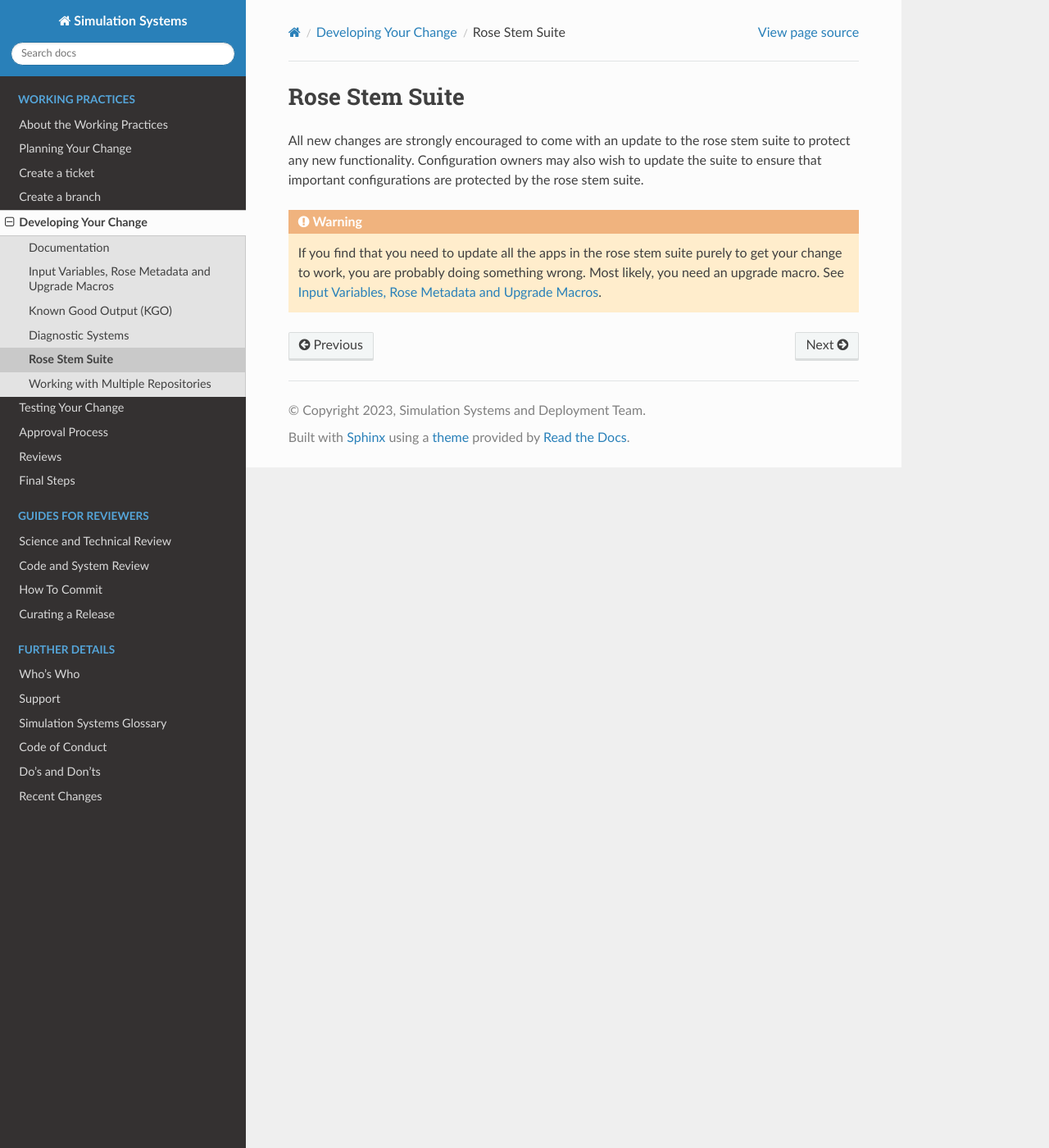
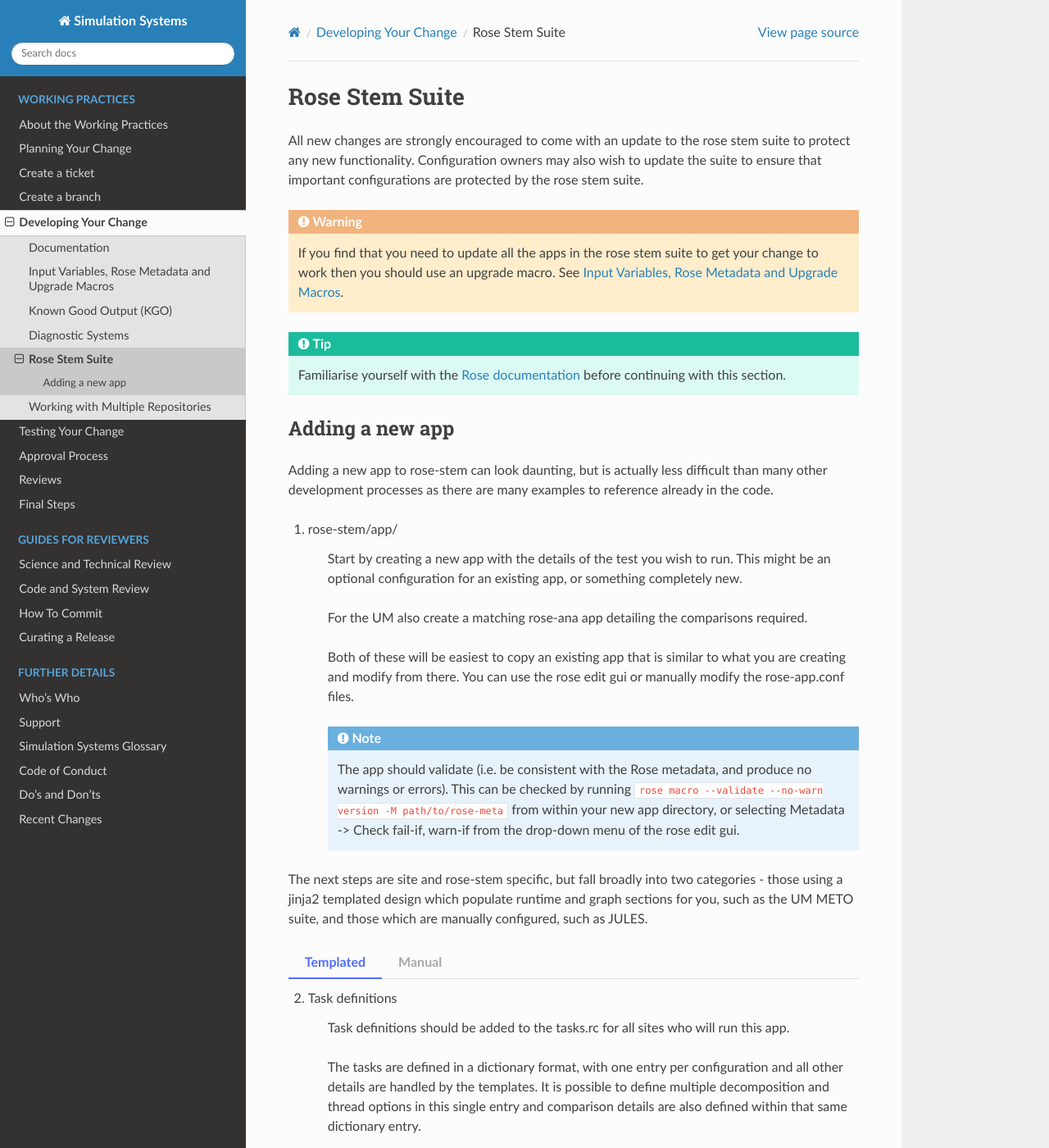
Before and after one commit to MetOffice/simulation-systems, a Sphinx documentation site: the page built from source/WorkingPractices/rose_stem.rst, in a window 1280 px wide and 1400 px high. Shown: the whole window at 82% size. Built offline with Sphinx 7.4.7 and the Read the Docs theme 2.0.0, drawn with Linux system fonts in a browser that asks for light colours; some of the changed text lies outside the part shown.

Commit message:
Rose stem (#85)
Updated working practices for rose-stem

```diff
--- a/source/WorkingPractices/TestSuites/jules.rst
+++ b/source/WorkingPractices/TestSuites/jules.rst
@@ -16,8 +16,9 @@ The output is checked for correctness both by comparing the output to a set of
 stored :ref:`KGO files <kgo>`.
 
 .. note::
-    Changes to code in src/atmosphere may require
-    :ref:`testing with LFRic<lfric_test>`.If you have access to LFRic, the
+    If there are JULES changes to shared science code or metadata then these
+    changes will need to be tested :ref:`with the UM<um_testing>` and
+    :ref:`with LFRic<lfric_test>`. If you have access to LFRic, the
     :ref:`traclog` will state whether LFRic testing is required based on the branch
     diff. If you do not have LFRic access, this testing will need to be completed by
     your Met Office contact.
--- a/source/WorkingPractices/multi_repository.rst
+++ b/source/WorkingPractices/multi_repository.rst
@@ -73,8 +73,8 @@ line.
         - this may be your branch from a linked ticket, or a clean trunk copy
           at either the last release or a suitable head of trunk revision.
 
-    2. Run rose stem, including groups that cover the repositories being tested
-       and a source code path to every branch involved.
+    2. Run rose stem, including a source code path to every branch involved. As a minimum
+       run ``developer`` group and all groups that cover the repositories being tested.
 
         .. code-block::
 
--- a/source/WorkingPractices/rose_stem.rst
+++ b/source/WorkingPractices/rose_stem.rst
@@ -6,9 +6,93 @@ rose stem suite to protect any new functionality. Configuration owners may also
 wish to update the suite to ensure that important configurations are protected
 by the rose stem suite.
 
-.. todo: this could be fleshed out with some details on how to acheive that?
-
 .. warning::
   If you find that you need to update all the apps in the rose stem suite
-  purely to get your change to work, you are probably doing something wrong.
-  Most likely, you need an upgrade macro. See :ref:`inputs`.
+  to get your change to work then you should use an upgrade macro. See :ref:`inputs`.
+
+.. tip::
+  Familiarise yourself with the `Rose documentation
+  <https://metomi.github.io/rose/2019.01.8/html/tutorial/rose/furthertopics/rose-stem.html>`_
+  before continuing with this section.
+
+Adding a new app
+----------------
+
+Adding a new app to rose-stem can look daunting, but is actually less difficult
+than many other development processes as there are many examples to reference
+already in the code.
+
+1. rose-stem/app/
+
+    Start by creating a new app with the details of the test you wish to run.
+    This might be an optional configuration for an existing app, or something
+    completely new.
+
+    For the UM also create a matching rose-ana app detailing the comparisons
+    required.
+
+    Both of these will be easiest to copy an existing app that is similar to what
+    you are creating and modify from there. You can use the rose edit gui or
+    manually modify the rose-app.conf files.
+
+    .. note::
+        The app should validate (i.e. be consistent with the Rose metadata, and
+        produce no warnings or errors). This can be checked by running ``rose macro
+        --validate --no-warn version -M path/to/rose-meta`` from within your new
+        app directory, or selecting Metadata -> Check fail-if, warn-if from the
+        drop-down menu of the rose edit gui.
+
+The next steps are site and rose-stem specific, but fall broadly into two
+categories - those using a jinja2 templated design which populate runtime and graph
+sections for you, such as the UM METO suite, and those which are manually configured,
+such as JULES.
+
+
+.. tab-set::
+
+    .. tab-item:: Templated
+
+        2. Task definitions
+
+            Task definitions should be added to the tasks.rc for all sites who
+            will run this app.
+
+            The tasks are defined in a dictionary format, with one entry per
+            configuration and all other details are handled by the templates.
+            It is possible to define multiple decomposition and thread
+            options in this single entry and comparison details are also defined
+            within that same dictionary entry.
+
+            Details of the available options are listed in the template files
+            in ``rose-stem/templates`` for each suite and looking at existing examples
+            is encouraged.
+
+    .. tab-item:: Manual
+
+        2. Task definitions
+
+            Task definitions for the following tasks should be added to the
+            runtime.rc for all sites who will run this app.
+
+                * run the app
+                * perform a KGO comparison
+                * perform housekeeping
+
+        3. Graph definitions
+
+            Graph definitions should be added to the graph.rc for all sites who
+            will run this app. These should connect together your new tasks
+            created above with an appropriate build task.
+
+.. tip::
+    The site specific information is held in:
+        * JULES: rose-stem/include
+        * UM: rose-stem/site
+
+.. tip::
+    All `*.rc` files mentioned are frequently split into platform specific
+    variants depending on the complexity of the sites suite.
+
+    e.g. `runtime.rc` may be spread across `runtime-platform1.rc` and `runtime-platform2.rc`.
+    If a task should be run on both platform1 and platform2 then both of these
+    will need the task definition adding.
```
